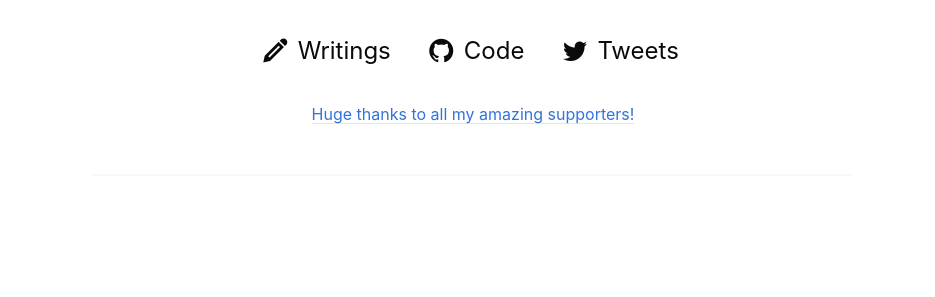
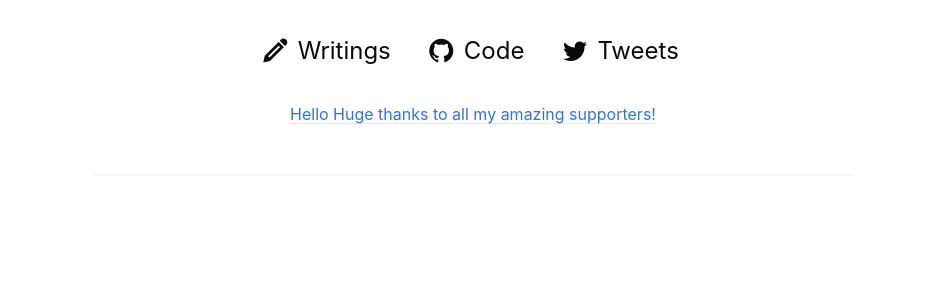
Before and after one commit to ishank4/ishank4.github.io, a Jekyll site: the page built from index.html, in a window 1280 px wide. Shown: the part 466-763 px from the top of the page, without its empty margins (167-1102 px from the left). Built offline with Jekyll 4.4.1, drawn with Linux system fonts in a browser that asks for light colours.

Commit message:
Update index.html

```diff
--- a/index.html
+++ b/index.html
@@ -62,7 +62,7 @@ if (location.hash === '#apps') {
 						</a>
 					</p>
 					<br>
-					<a href="{% link thanks.md %}">Huge thanks to all my amazing supporters!</a>
+					<a href="{% link thanks.md %}">Hello Huge thanks to all my amazing supporters!</a>
 					<br>
 					<br>
 					<hr id="latest-blog-post-separator">
```
